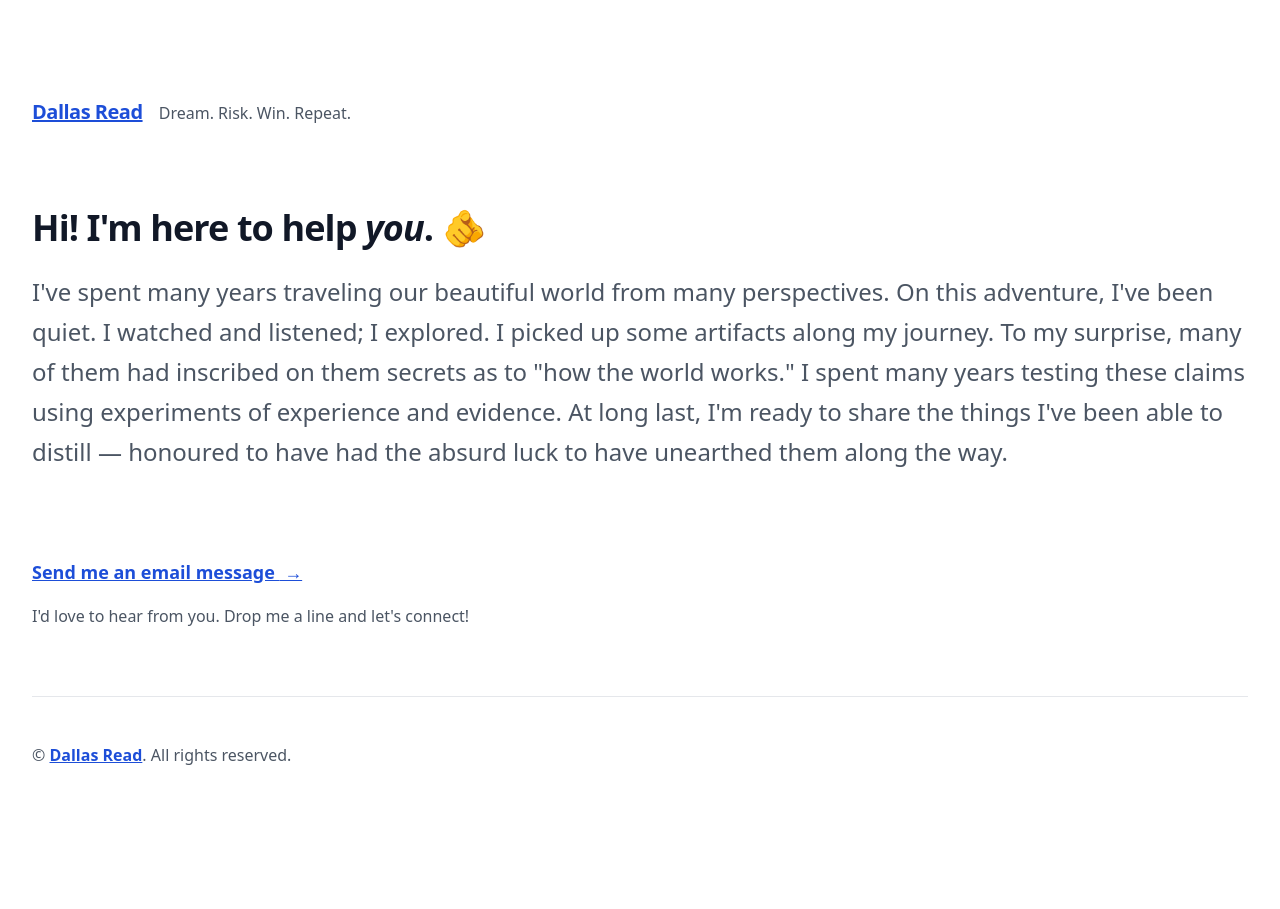
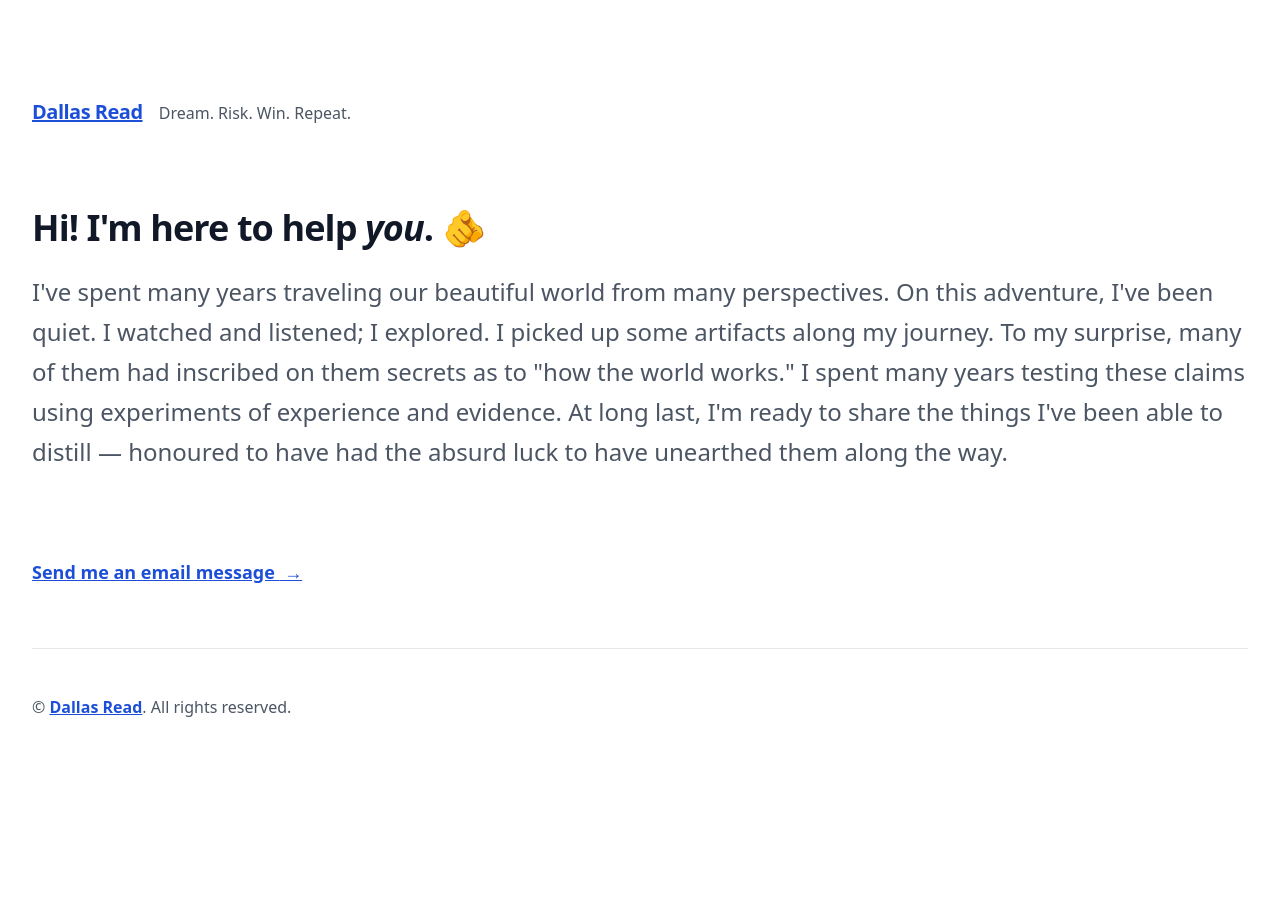
Before and after one commit to dallasread/www.dallasread.com, a Jekyll site: the page built from index.html, in a window 1280 px wide. Built offline with Jekyll 4.4.1, drawn with Linux system fonts in a browser that asks for light colours; nearby versions of some CDN libraries.

Commit message:
Extracted layout

```diff
--- a/index.html
+++ b/index.html
@@ -231,9 +231,9 @@ title: Dallas Read
           $email.setAttribute('href', 'mailto:' + email)
         </script>
       </h2>
-      <p class="mt-4 leading-8 text-gray-600">
+      <!-- <p class="mt-4 leading-8 text-gray-600">
         I'd love to hear from you. Drop me a line and let's connect!
-      </p>
+      </p> -->
     </article>
     <!-- <article class="mx-auto w-full max-w-2xl lg:mx-0 lg:max-w-lg">
       <div class="group relative max-w-xl">
```
